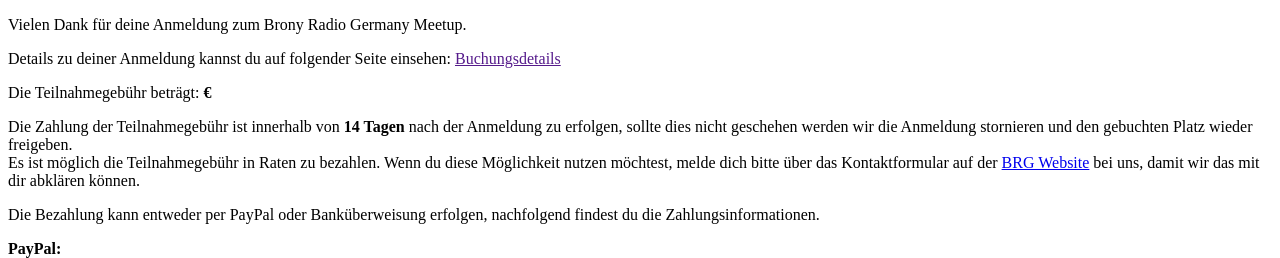
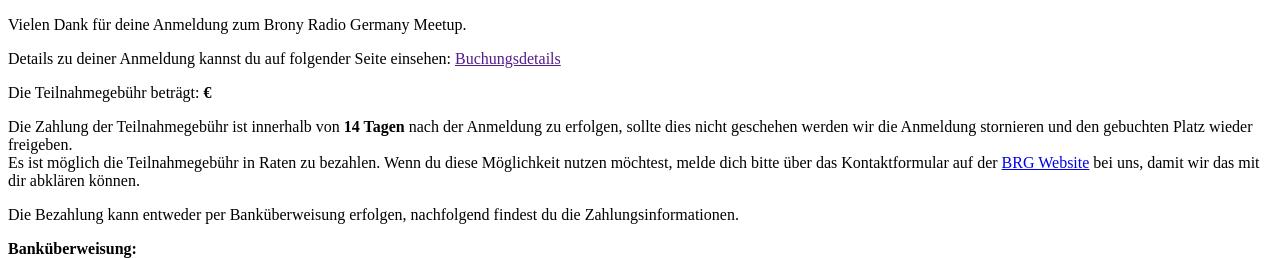
Before and after one commit to Vaalyn/BRG-Meetup-System, a PHP site: page /template/mailer/booking/create-booking/create-booking.php in a window 1280 px wide. Shown: the top 258 px of the page. Run offline with PHP 8.4, Linux system fonts and the light colour scheme; the template is opened without the code that fills it, so the values that code supplies are empty.

Commit message:
Further remore paypal payment method

```diff
--- a/template/booking/details.php
+++ b/template/booking/details.php
@@ -131,11 +131,6 @@
 									<div class="overflow-side-scroll">
 										<table class="striped">
 											<tbody>
-												<tr>
-													<th>PayPal</th>
-													<td><?php echo htmlentities($payment['paypal']); ?></td>
-												</tr>
-
 												<tr>
 													<th>Bank<wbr/>überweisung</th>
 													<td><?php echo htmlentities($payment['bankTransfer']['recipient']); ?></td>
--- a/template/mailer/booking/create-booking/create-booking.php
+++ b/template/mailer/booking/create-booking/create-booking.php
@@ -39,12 +39,7 @@
 	</p>
 
 	<p>
-		Die Bezahlung kann entweder per PayPal oder Banküberweisung erfolgen, nachfolgend findest du die Zahlungsinformationen.
-	</p>
-
-	<p>
-		<b>PayPal:</b><br />
-		<?php echo htmlentities($payment['paypal']); ?>
+		Die Bezahlung kann entweder per Banküberweisung erfolgen, nachfolgend findest du die Zahlungsinformationen.
 	</p>
 
 	<p>
```
